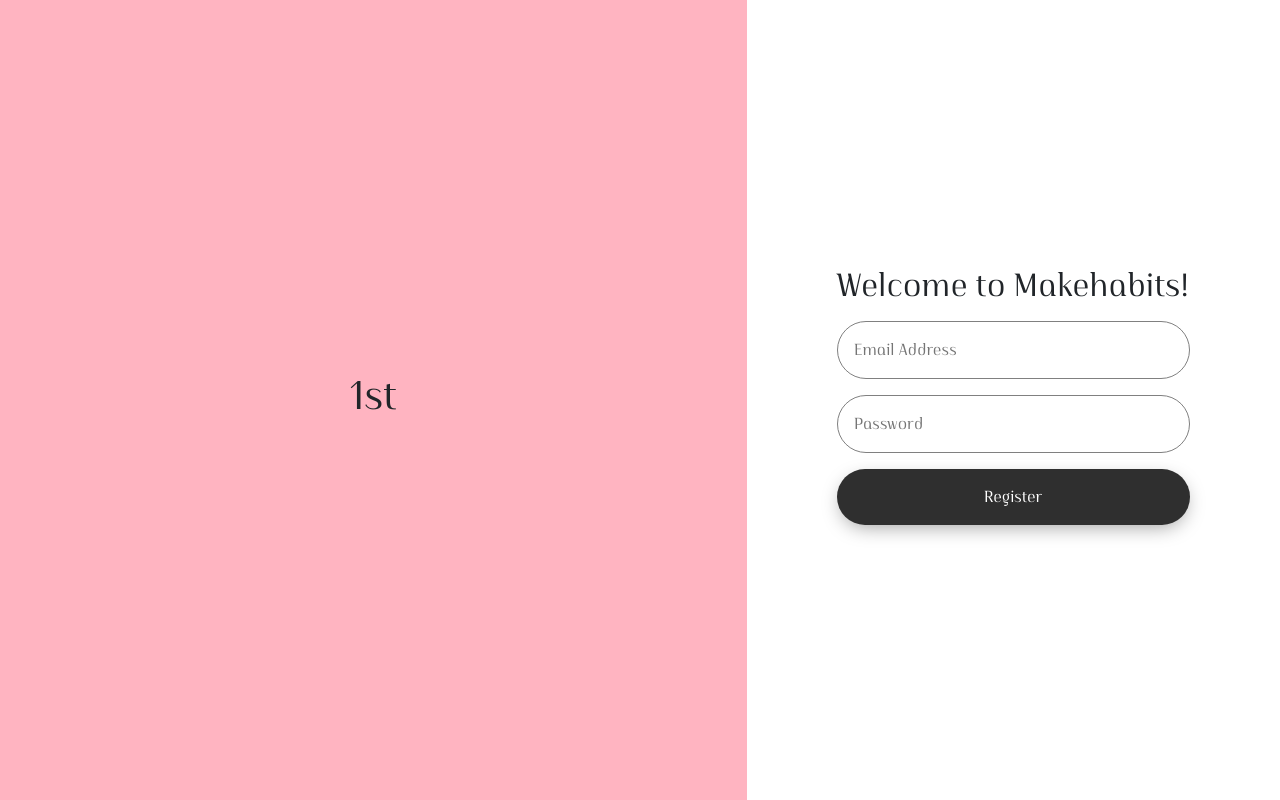
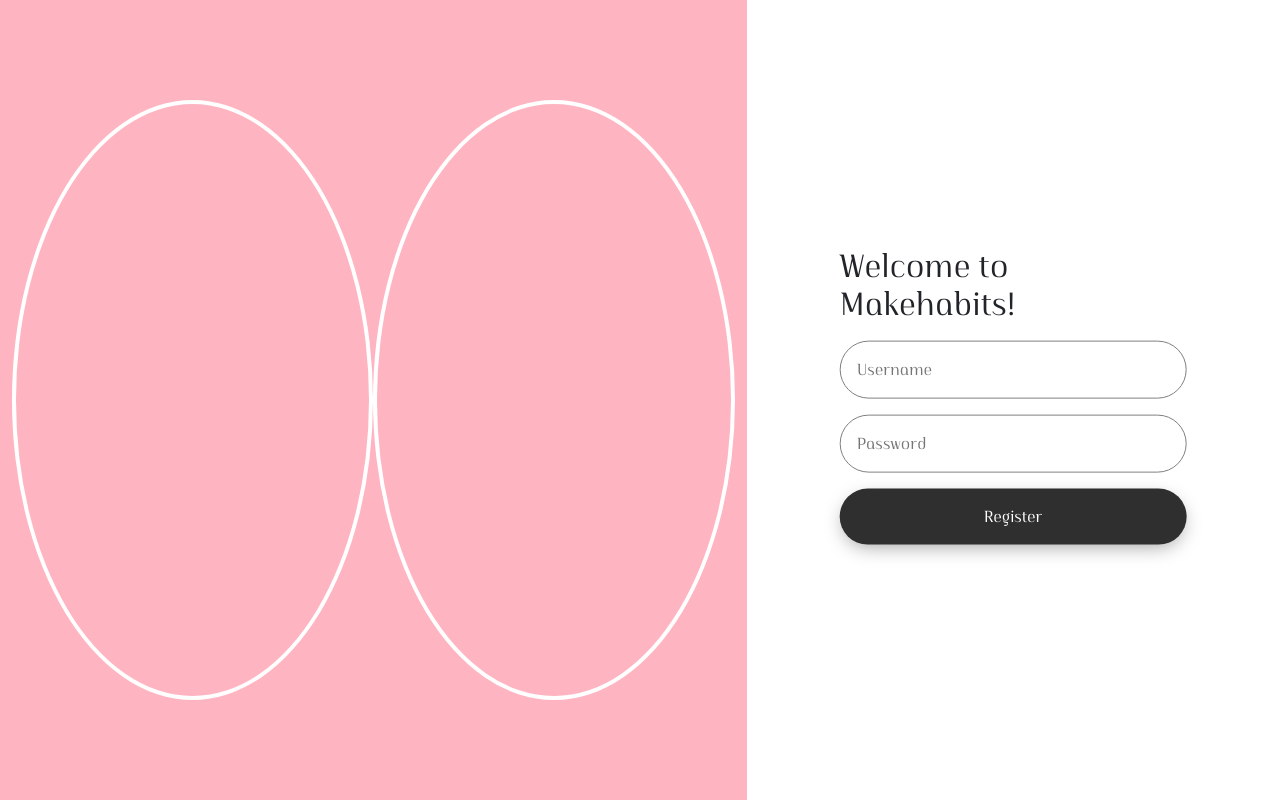
Before and after one commit to imvibbin/calendar-java, a React (Vite) app in the folder makehabits-react/: page /registration in a window 1280 px wide. Built offline with nearby package versions, Linux system fonts and the light colour scheme.

Commit message:
he modificado la logica de la página de registro

```diff
--- a/makehabits-react/src/pages/RegisterPage.tsx
+++ b/makehabits-react/src/pages/RegisterPage.tsx
@@ -1,6 +1,7 @@
 import { ChangeEvent, FormEvent, useState } from "react";
 import UserInterface from "../models/UserInterface";
 import { createUser } from "../services/UserService";
+import { Link } from "react-router-dom";
 
 import "./styles/RegisterPage.css";
 
@@ -9,11 +10,12 @@
     user_id: 0,
     username: "",
     password: "",
-    rol: 0,
+    rol_id: 0,
   };
 
   const [user, setUser] = useState<UserInterface>(userInitial);
   const [btnStatus, setBtnClicked] = useState(false);
+  const [registrationSuccess, setRegistrationSuccess] = useState(false);
 
   const handleOnChange = (event: ChangeEvent<HTMLInputElement>) => {
     const { name, value } = event.target;
@@ -31,12 +33,13 @@
   return (
     <>
       <div className="main-container container-fluid vh-100">
-        <div className="row vh-100">
-          <div className="main-container-banner col-7 d-flex align-items-center justify-content-center">
-            <h1 className="align-items-center">1st</h1>
+        <div className="row h-auto vh-100 overflow-hidden">
+          <div className="main-container-banner col-md-7 d-flex align-items-center justify-content-center overflow-hidden">
+            <div className="circle1 rounded-circle"></div>
+            <div className="circle2 rounded-circle"></div>
           </div>
-          <div className="main-container-content col-5 d-flex align-items-center justify-content-center flex-column p-5">
-            <div className="main-container-content-form">
+          <div className="main-container-content col-5 p-5 position-relative">
+            <div className="main-container-content-form position-absolute">
               <h2>Welcome to Makehabits!</h2>
               <form onSubmit={handleSubmit} className="d-flex flex-column">
                 <input
@@ -44,7 +47,7 @@
                   id="username"
                   className="p-3 rounded-pill"
                   name="username"
-                  placeholder="Email Address"
+                  placeholder="Username"
                   value={user.username}
                   onChange={handleOnChange}
                   required
@@ -65,7 +68,7 @@
                     btnStatus ? "btn-triggered" : ""
                   }`}
                 >
-                  { btnStatus ? "Ok!" : "Register" }
+                  {btnStatus ? "Ok!" : "Register"}
                 </button>
               </form>
             </div>
--- a/makehabits-react/src/pages/styles/RegisterPage.css
+++ b/makehabits-react/src/pages/styles/RegisterPage.css
@@ -1,5 +1,27 @@
 .main-container-banner {
   background-color: #ffb4c1;
+}
+
+.circle1,
+.circle2 {
+  width: 600px;
+  height: 600px;
+  border: 4px white solid;
+  position: relative;
+  display: inline-block;
+  z-index: 1;
+}
+
+.circle2 {
+  z-index: 2;
+}
+
+.main-container-content-form {
+  top: 50%;
+  left: 50%;
+  transform: translate(-50%, -50%);
+  height: min-content;
+  width: 65%;
 }
 
 .main-container-content-form input {
@@ -8,6 +30,7 @@
 }
 
 .main-container-content-form button {
+  width: 100%;
   border: hidden;
   outline: none;
   background-color: #2f2f2f;
```
